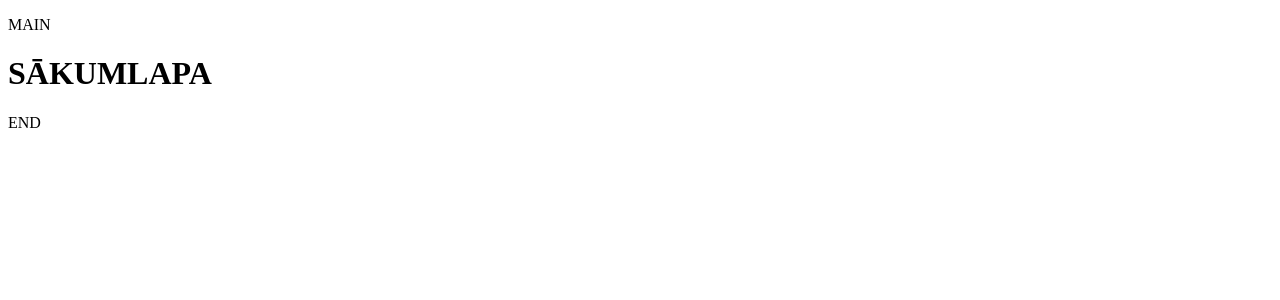
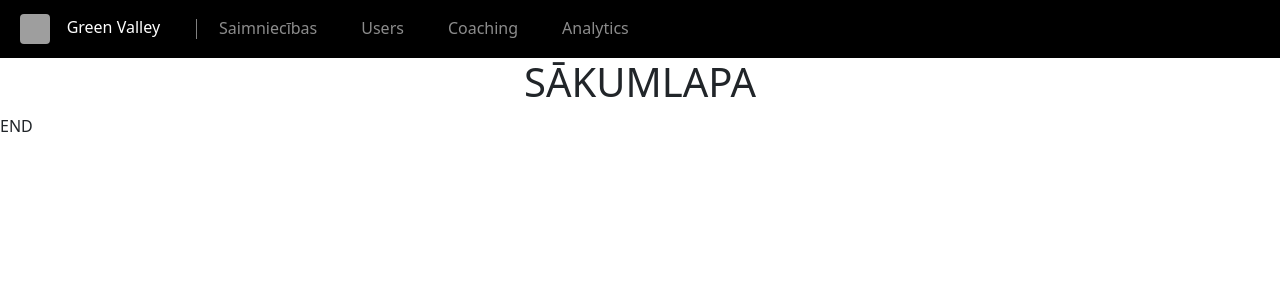
Before and after one commit to Rizque/GreenValley, a Django app: page / in a window 1280 px wide. Shown: the top 300 px of the page. Run offline with Django 4.2, Linux system fonts and the light colour scheme; grey boxes are pictures that could not be loaded.

Commit message:
03_version

```diff
--- a/green_valley/urls.py
+++ b/green_valley/urls.py
@@ -15,8 +15,14 @@ Including another URLconf
 """
 from django.contrib import admin
 from django.urls import path, include
+from django.conf.urls.static import static
+from django.conf import settings
+
 
 urlpatterns = [
     path('admin/', admin.site.urls),
     path('', include('saimniecibas.urls'))
 ]
+
+urlpatterns += static(settings.MEDIA_URL, document_root=settings.MEDIA_ROOT)
+urlpatterns += static(settings.STATIC_URL, document_root=settings.STATIC_ROOT)
--- a/saimniecibas/models.py
+++ b/saimniecibas/models.py
@@ -4,8 +4,8 @@ from django.db import models
 class Saimnieciba(models.Model):
     s_nosaukums = models.CharField(max_length=200)
     s_apraksts = models.TextField()
-    s_foto = models.ImageField()
+    s_foto = models.ImageField(null=True, blank=True, default='default.jpg')
     lokacija = models.CharField(max_length=200)
 
     def __str__(self):
-        return self.nosaukums
+        return self.s_nosaukums
--- /dev/null
+++ b/static/styles/styles.css
@@ -0,0 +1,60 @@
+body {
+  background-color: #fff;
+}
+h1 {
+  text-align: center;
+}
+
+.bg-black {
+  background-color: #000;
+}
+
+#logo {
+  width: 30px;
+  height: 30px;
+  border-radius: 4px;
+}
+
+.navbar-brand {
+  padding: 14px 20px;
+  font-size: 16px;
+}
+
+.navbar-nav {
+  width: 100%;
+}
+
+.nav-item {
+  padding: 6px 14px;
+  text-align: center;
+}
+
+.nav-link {
+  padding-bottom: 10px;
+}
+
+.v-line {
+  background-color: gray;
+  width: 1px;
+  height: 20px;
+}
+
+.navbar-collapse.collapse.in {
+  display: block !important;
+}
+
+@media (max-width: 576px) {
+  .nav-item {
+    width: 100%;
+    text-align: left;
+  }
+
+  .v-line {
+    display: none;
+  }
+}
+
+#header {
+  background: url(https://images.unsplash.com/photo-1415795854641-f4a487a0fdc8?ixlib=rb-1.2.1&auto=format&fit=crop&w=750&q=80)
+    center center / cover no-repeat;
+}
--- a/templates/main.html
+++ b/templates/main.html
@@ -1,14 +1,75 @@
+{% load static %}
 <!DOCTYPE html>
 <html lang="en">
   <head>
     <meta charset="UTF-8" />
     <meta http-equiv="X-UA-Compatible" content="IE=edge" />
     <meta name="viewport" content="width=device-width, initial-scale=1.0" />
-    <title>Document</title>
+    <link
+      href="https://cdn.jsdelivr.net/npm/bootstrap@5.2.2/dist/css/bootstrap.min.css"
+      rel="stylesheet"
+      integrity="sha384-Zenh87qX5JnK2Jl0vWa8Ck2rdkQ2Bzep5IDxbcnCeuOxjzrPF/et3URy9Bv1WTRi"
+      crossorigin="anonymous"
+    />
+    <link rel="stylesheet" href="{% static 'styles/styles.css' %}" />
+    <title>Green Valley</title>
   </head>
   <body>
-    <p>MAIN</p>
+    <!-- navbar -->
+    <div class="container-fluid px-0">
+      <nav class="navbar navbar-expand-sm navbar-dark bg-black py-0 px-0">
+        <a class="navbar-brand" href="{% url 'sakumlapa' %}"
+          ><img id="logo" src="https://i.imgur.com/K7Nwq4V.jpg" />
+          &nbsp;&nbsp;&nbsp;Green Valley</a
+        >
+        <span class="v-line"></span>
+        <button
+          class="navbar-toggler mr-3"
+          type="button"
+          data-toggle="collapse"
+          data-target="#navbarNav"
+          aria-controls="navbarNav"
+          aria-expanded="false"
+          aria-label="Toggle navigation"
+        >
+          <span class="navbar-toggler-icon"></span>
+        </button>
+        <div class="collapse navbar-collapse" id="navbarNav">
+          <ul class="navbar-nav">
+            <li class="nav-item active">
+              <a class="nav-link" href="{% url 'saimniecibas' %}"
+                >Saimniecības</a
+              >
+            </li>
+            <li class="nav-item">
+              <a class="nav-link" href="#">Users</a>
+            </li>
+            <li class="nav-item">
+              <a class="nav-link" href="#">Coaching</a>
+            </li>
+            <li class="nav-item">
+              <a class="nav-link" href="#">Analytics</a>
+            </li>
+          </ul>
+        </div>
+      </nav>
+    </div>
     {% block content %} {% endblock%}
     <p>END</p>
+    <script
+      src="https://cdn.jsdelivr.net/npm/bootstrap@5.2.2/dist/js/bootstrap.bundle.min.js"
+      integrity="sha384-OERcA2EqjJCMA+/3y+gxIOqMEjwtxJY7qPCqsdltbNJuaOe923+mo//f6V8Qbsw3"
+      crossorigin="anonymous"
+    ></script>
+    <script
+      src="https://cdn.jsdelivr.net/npm/@popperjs/core@2.11.6/dist/umd/popper.min.js"
+      integrity="sha384-oBqDVmMz9ATKxIep9tiCxS/Z9fNfEXiDAYTujMAeBAsjFuCZSmKbSSUnQlmh/jp3"
+      crossorigin="anonymous"
+    ></script>
+    <script
+      src="https://cdn.jsdelivr.net/npm/bootstrap@5.2.2/dist/js/bootstrap.min.js"
+      integrity="sha384-IDwe1+LCz02ROU9k972gdyvl+AESN10+x7tBKgc9I5HFtuNz0wWnPclzo6p9vxnk"
+      crossorigin="anonymous"
+    ></script>
   </body>
 </html>
```
Also changed, not shown: green_valley/settings.py (+8 -1 lines), saimniecibas/templates/saimniecibas/saimniecibas.html (+22 -3 lines), db.sqlite3, face_detected.png (deleted), image.jpg (deleted), saimniecibas/migrations/0005_alter_saimnieciba_s_foto.py (added), static/images/default.jpg (added), static/images/ferma.jpg (added), static/images/ferma1.jpg (added).
